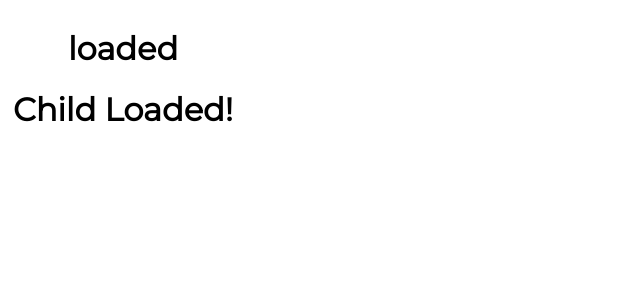
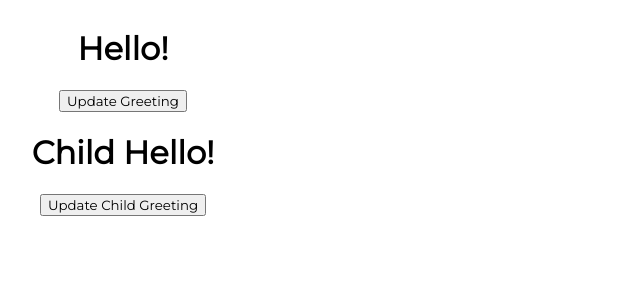
Before and after one commit to Idehed/react1, a React (Create React App) app in the folder my-app/: page / in a window 1280 px wide. Shown: the top 300 px of the page, without its empty margins (0-640 px from the left). Built offline with nearby package versions, Linux system fonts and the light colour scheme.

Commit message:
componentdidupdate

```diff
--- a/my-app/src/App.js
+++ b/my-app/src/App.js
@@ -3,6 +3,7 @@
 import EventsClass from './components/EventsClass';
 import EventsFunctional from './components/EventsFunctional';
 import LifeCyclesCDM from './components/LifeCyclesCDM';
+import LifeCyclesCDU from './components/LifeCyclesCDU';
 import NavBarForm from './components/NavBarForm';
 import NavBarSimple from './components/NavBarSimple';
 import NestingComponents from './components/NestingComponents';
@@ -14,7 +15,7 @@
 function App() {
   return (
     <div className={css.App}>
-     <LifeCyclesCDM />
+     <LifeCyclesCDU/>
     </div>
   );
 }
--- /dev/null
+++ b/my-app/src/components/LifeCyclesCDU.js
@@ -0,0 +1,37 @@
+import React, { Component } from 'react'
+import LifeCyclesCDUChild from './LifeCyclesCDUChild'
+
+export class LifeCyclesCDU extends Component {
+    constructor(props) {
+        console.log('Constructor called')
+        super(props)
+        this.state = {
+            greeting: 'Hello!'
+        }
+    }
+    updateGreeting = () => {
+        console.log('Update greeting called')
+        this.setState(prevState => {
+            return {
+                greeting: prevState.greeting === 'Hello!' ? 'Goodbye' : 'Hello!'
+            }
+        })
+    }
+
+    componentDidUpdate() {
+        console.log('Component updated')
+    }
+
+    render() {
+        console.log('render method called')
+        return (
+            <div>
+                <h1>{this.state.greeting}</h1>
+                <button onClick={this.updateGreeting}>Update Greeting</button>
+                <LifeCyclesCDUChild />
+            </div>
+        )
+    }
+}
+
+export default LifeCyclesCDU
--- /dev/null
+++ b/my-app/src/components/LifeCyclesCDUChild.js
@@ -0,0 +1,41 @@
+import React, { Component } from 'react'
+export class LifeCyclesCDUChild extends Component {
+    constructor(props) {
+        console.log('Child Constructor called');
+        super(props)
+
+        this.state = {
+            greeting: 'Child Hello!',
+        }
+    }
+
+    updateGreeting = () => {
+        console.log('Child updateGreeting called');
+        this.setState((prevState) => {
+            return {
+                greeting: prevState.greeting === 'Child Hello!' ? 'Child Goodbye' : 'Child Hello!',
+            }
+        })
+    }
+
+    componentDidUpdate(prevProps, prevState) {
+        console.log('Child Component updated!');
+        console.log('prevProps', prevProps);
+        console.log('prevState', prevState);
+        if (prevProps.parentGreeting !== this.props.parentGreeting) {
+            console.log('Parent greeting has changed!');
+        }
+    }
+
+    render() {
+        console.log('Child Render method called');
+        return (
+            <div>
+                <h1>{this.state.greeting}</h1>
+                <button onClick={this.updateGreeting}>Update Child Greeting</button>
+            </div>
+        )
+    }
+}
+
+export default LifeCyclesCDUChild
```
